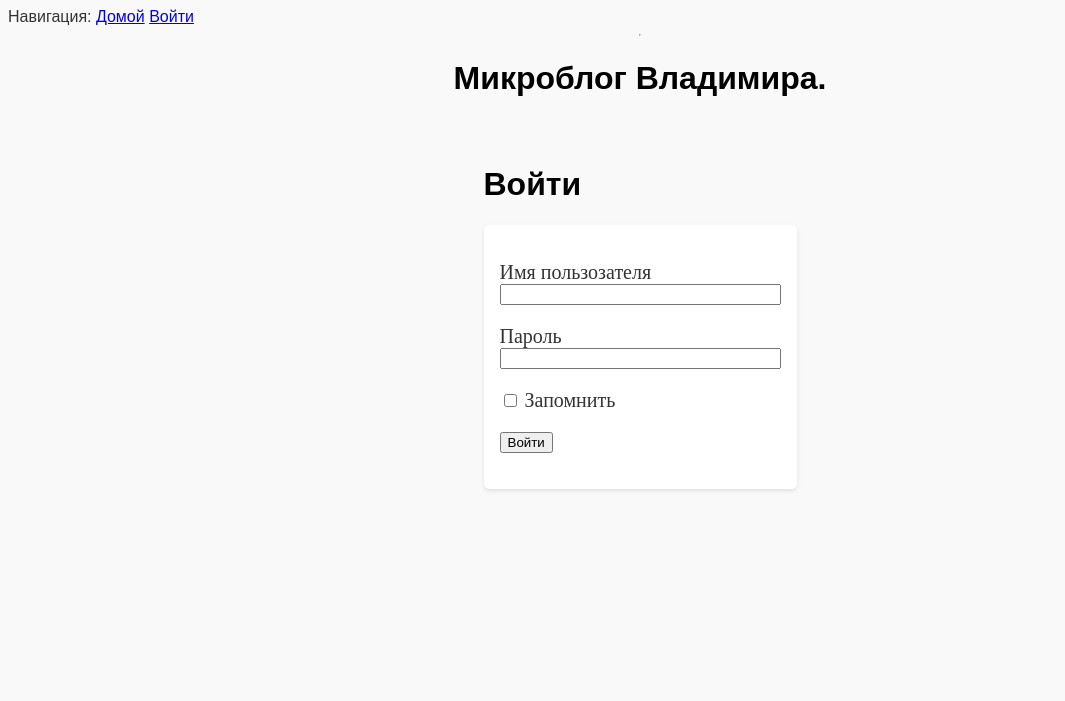
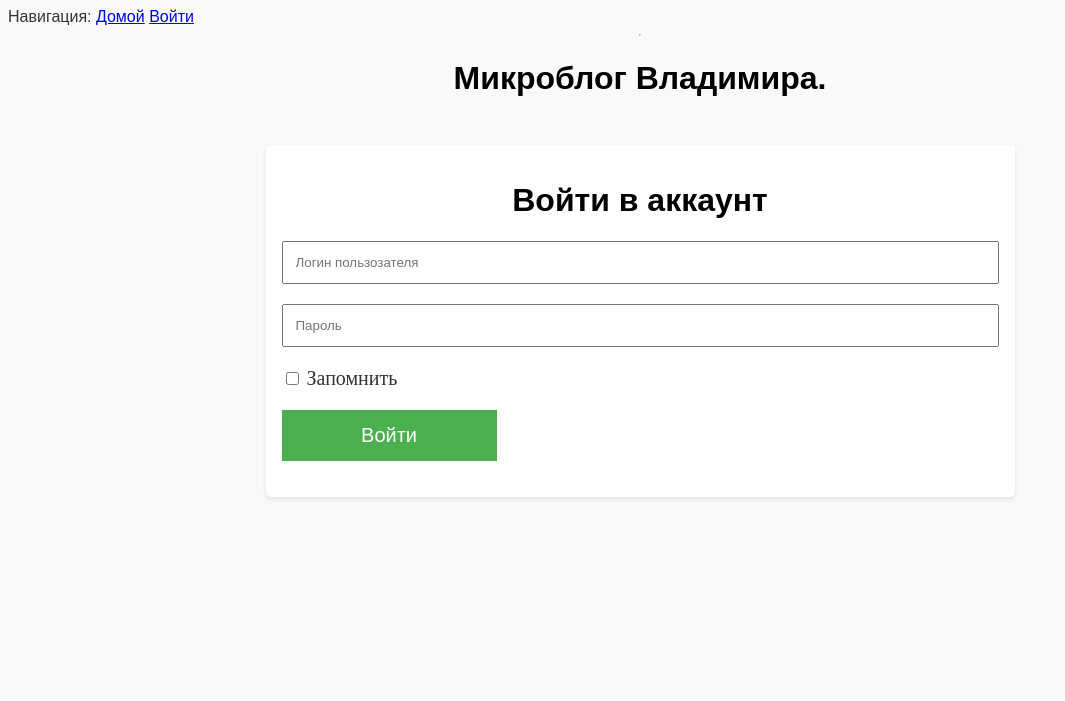
Before and after one commit to vovan13347/MyFlaskBlog, a Flask app: page /login in a window 1280 px wide. Shown: the top 701 px of the page, without its empty margins (0-1065 px from the left). Run offline with Flask 3, Linux system fonts and the light colour scheme.

Commit message:
update css

```diff
--- a/app/forms.py
+++ b/app/forms.py
@@ -3,7 +3,7 @@
 from wtforms.validators import DataRequired
 
 class LoginForm(FlaskForm):
-  username = StringField('Имя пользозателя', validators=[DataRequired()])
+  username = StringField('Логин пользозателя', validators=[DataRequired()])
   password = PasswordField('Пароль', validators=[DataRequired()])
   remember_me = BooleanField('Запомнить')
   submit = SubmitField('Войти')
--- a/app/static/css/style.css
+++ b/app/static/css/style.css
@@ -6,7 +6,9 @@
 
 h1 {
   color: black;
+  text-align: center;
 }
+
 
 p {
   font-family: Times New Roman;
@@ -40,6 +42,22 @@
 
   width: 100%;
   bottom: 0;
+}
+
+.lfusername, .lfpassword{
+    width: 100%;
+    padding: 12px;
+
+}
+
+.lfsubmit{
+    width: 30%;
+    background-color: #4CAF50;
+    color: white;
+    padding: 14px;
+    border: none;
+    font-size: 20px;
+
 }
 
 .mainimage{
--- a/app/templates/login.html
+++ b/app/templates/login.html
@@ -1,20 +1,20 @@
 {% extends "base.html" %}
 
 {% block content %}
-  <h1>Войти</h1>
   {{ form.hidden_tag() }}
   <form action="" method="post" novalidate>
       <div class="loginform">
+        <h1>Войти в аккаунт </h1>
       <p>
-          {{ form.username.label }}<br>
-          {{ form.username(size=32) }}
+          {{form.username(class="lfusername",
+          placeholder=form.username.label.text,size=84)  }}<br>
       </p>
       <p>
-          {{ form.password.label }}<br>
-          {{ form.password(size=32) }}
+          {{ form.password(class="lfpassword",
+          placeholder=form.password.label.text,size=64) }}<br>
       </p>
       <p>{{ form.remember_me() }} {{ form.remember_me.label }}</p>
-      <p>{{ form.submit() }}</p>
+      <p>{{ form.submit(class="lfsubmit") }}</p>
       </div>
   </form>
 {% endblock %}
```
Also changed, not shown: app.db.
